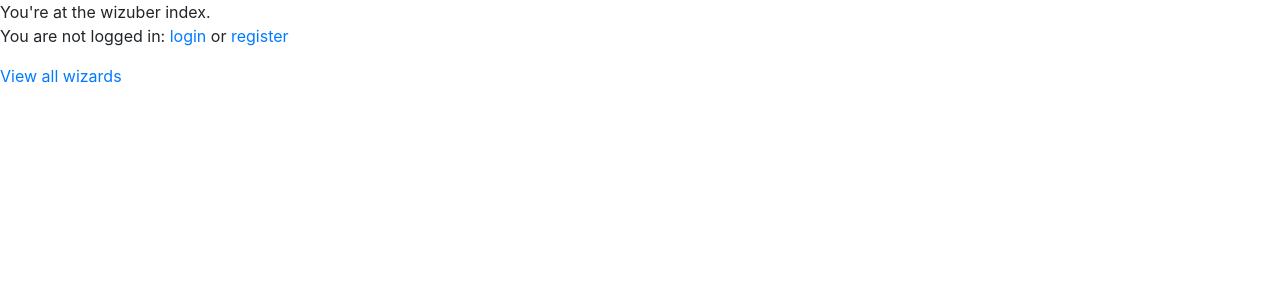
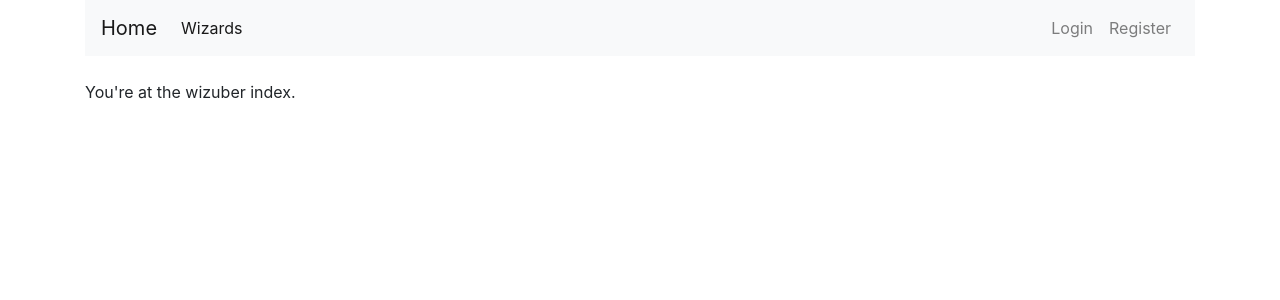
Before and after one commit to artslob/mose, a Django app: page /wizuber/ in a window 1280 px wide. Shown: the top 300 px of the page. Run offline with Django 3.2, Linux system fonts and the light colour scheme; some libraries are stand-ins or nearby versions.

Commit message:
add navbar

```diff
--- a/templates/wizuber/base.html
+++ b/templates/wizuber/base.html
@@ -9,8 +9,53 @@
     <title>{% block title %}Wizuber{% endblock %}</title>
 </head>
 <body>
-{% block content %}
-{% endblock %}
+<div class="container mb-4">
+    <nav class="navbar navbar-expand-sm navbar-light bg-light">
+        <a class="navbar-brand" href="{% url 'wizuber:index' %}">Home</a>
+        <button class="navbar-toggler" type="button" data-toggle="collapse" data-target="#navBarToggler"
+                aria-controls="navBarToggler" aria-expanded="false" aria-label="Toggle navigation">
+            <span class="navbar-toggler-icon"></span>
+        </button>
+        <div class="collapse navbar-collapse" id="navBarToggler">
+            <ul class="navbar-nav mr-auto">
+                {% if perms.wizuber.view_wishes %}
+                    <li class="nav-item active">
+                        <a class="nav-link" href="{% url 'wizuber:wishes' %}">My wishes</a>
+                    </li>
+                {% endif %}
+                <li class="nav-item active">
+                    <a class="nav-link" href="{% url 'wizuber:wizards' %}">Wizards</a>
+                </li>
+            </ul>
+            <ul class="navbar-nav">
+                {% if user.is_authenticated %}
+                    <li class="nav-item dropdown">
+                        <a class="nav-link dropdown-toggle" href="#" id="navBarDropdownMenuLink" role="button"
+                           data-toggle="dropdown" aria-haspopup="true" aria-expanded="false">
+                            {{ user.username }}
+                        </a>
+                        <div class="dropdown-menu" aria-labelledby="navBarDropdownMenuLink">
+                            <a class="dropdown-item" href="{% url 'wizuber:account' %}">Account</a>
+                            <a class="dropdown-item" href="{% url 'wizuber:logout' %}">Logout</a>
+                        </div>
+                    </li>
+                {% else %}
+                    <li class="nav-item">
+                        <a class="nav-link" href="{% url 'wizuber:login' %}">Login</a>
+                    </li>
+                    <li class="nav-item">
+                        <a class="nav-link" href="{% url 'wizuber:signup' %}">Register</a>
+                    </li>
+                {% endif %}
+            </ul>
+        </div>
+    </nav>
+</div>
+
+<div class="container">
+    {% block content %}
+    {% endblock %}
+</div>
 
 <!-- Bootstrap JS -->
 <script src="https://code.jquery.com/jquery-3.3.1.slim.min.js"
--- a/templates/wizuber/index.html
+++ b/templates/wizuber/index.html
@@ -2,16 +2,4 @@
 
 {% block content %}
     You're at the wizuber index.
-    {% if user.is_authenticated %}
-        <p>Logged as <a href="{% url 'wizuber:account' %}">{{ user.username }}</a>:
-            you can <a href="{% url 'wizuber:logout' %}">logout</a>
-        </p>
-    {% else %}
-        <p>You are not logged in: <a href="{% url 'wizuber:login' %}">login</a>
-            or <a href="{% url 'wizuber:signup' %}">register</a></p>
-    {% endif %}
-    {% if perms.wizuber.view_wishes %}
-        <p><a href="{% url 'wizuber:wishes' %}">Wishes</a></p>
-    {% endif %}
-    <p><a href="{% url 'wizuber:wizards' %}">View all wizards</a></p>
 {% endblock %}
```
